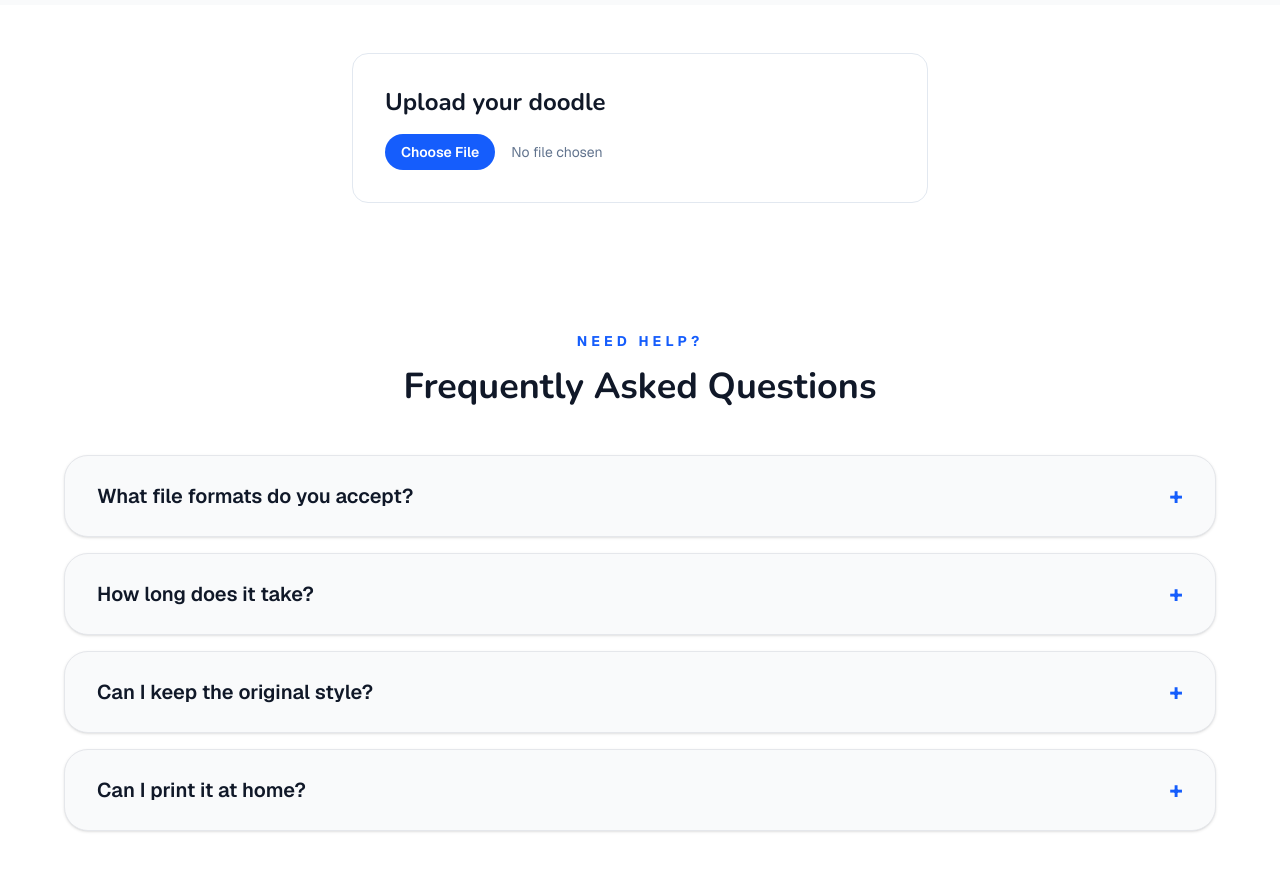
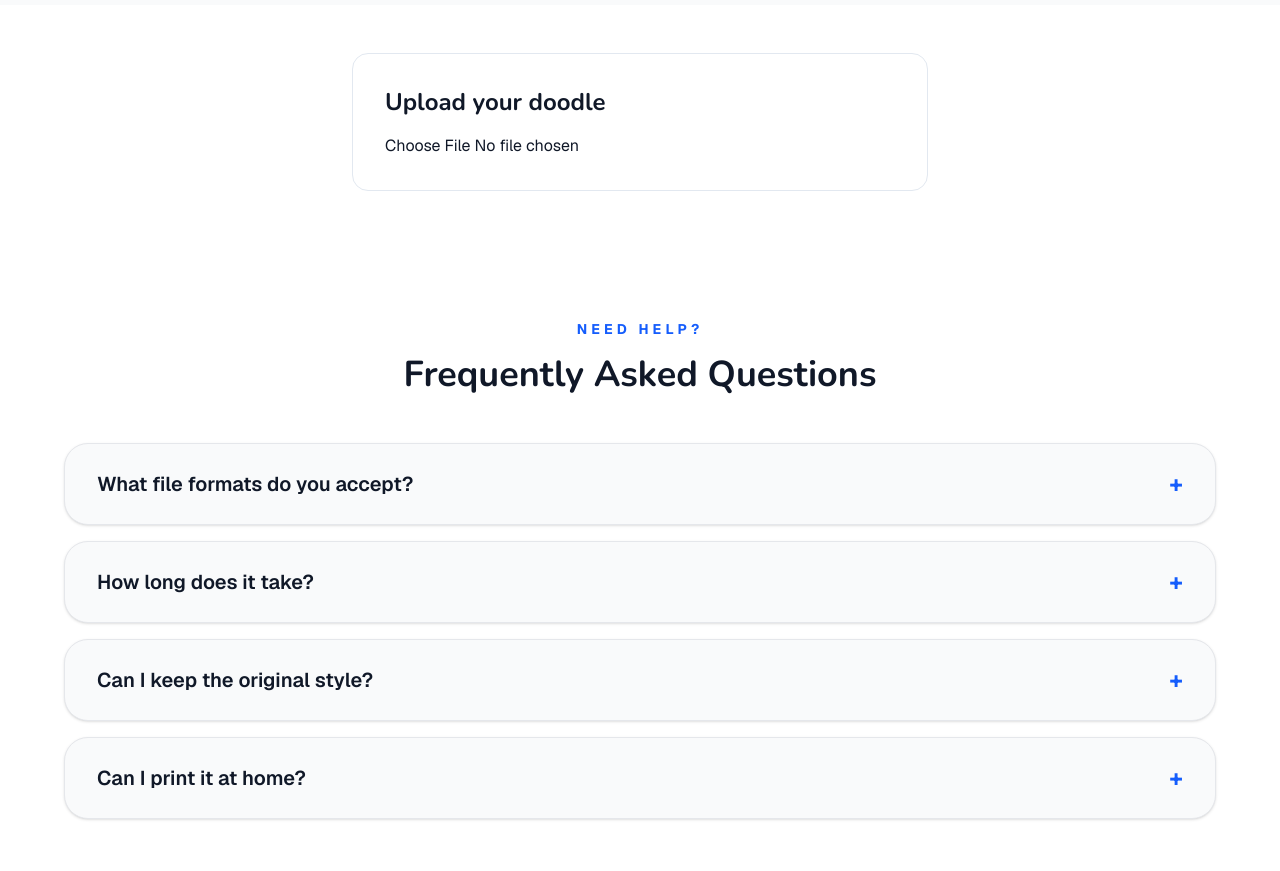
Before and after one commit to Angler6470/Forever_Scribbles, a Next.js app: page / in a window 1280 px wide. Shown: the part 1400-2271 px from the top of the page. Built offline with nearby package versions, Linux system fonts and the light colour scheme; no server answers.

Commit message:
Finished Upload Section!

```diff
--- a/app/components/Uploader.tsx
+++ b/app/components/Uploader.tsx
@@ -5,6 +5,7 @@ import { supabase } from '@/lib/supabaseConfig';
 
 export default function Uploader() {
   const [uploading, setUploading] = useState(false);
+  const [result, setResult] = useState<string | null>(null);
 
   const handleUpload = async (event: React.ChangeEvent<HTMLInputElement>) => {
     try {
@@ -16,23 +17,32 @@ export default function Uploader() {
       const fileName = `${Math.random()}.${fileExt}`;
       const filePath = `${fileName}`;
 
-      // 1. Upload to Supabase Storage Bucket 'user-uploads'
+      // 1. Upload to Supabase
       const { error: uploadError } = await supabase.storage
         .from('user-uploads')
         .upload(filePath, file);
-
       if (uploadError) throw uploadError;
 
-      // 2. Get the public URL
       const { data: publicUrlData } = supabase.storage
         .from('user-uploads')
         .getPublicUrl(filePath);
 
-      alert(`Upload Success! Link: ${publicUrlData.publicUrl}`);
-      console.log("File URL:", publicUrlData.publicUrl);
+      // 2. Call your API to transform the image
+      const response = await fetch('/api/generate', {
+        method: 'POST',
+        headers: { 'Content-Type': 'application/json' },
+        body: JSON.stringify({ image: publicUrlData.publicUrl }),
+      });
 
+      const json = await response.json();
+
+      if (json.result) {
+        setResult(json.result); // Save the output URL to state
+      } else {
+        throw new Error(json.error || "Generation failed");
+      }
     } catch (error) {
-      alert('Error uploading file!');
+      alert('Error processing image!');
       console.error(error);
     } finally {
       setUploading(false);
@@ -42,14 +52,23 @@ export default function Uploader() {
   return (
     <div id="upload" className="max-w-xl mx-auto p-8 bg-white border border-slate-200 rounded-2xl my-12">
       <h2 className="text-2xl font-bold mb-4">Upload your doodle</h2>
-      <input
-        type="file"
-        accept="image/*"
-        onChange={handleUpload}
-        disabled={uploading}
-        className="block w-full text-sm text-slate-500 file:mr-4 file:py-2 file:px-4 file:rounded-full file:border-0 file:text-sm file:font-semibold file:bg-blue-600 file:text-white hover:file:bg-blue-700"
-      />
-      {uploading && <p className="mt-4 text-blue-600 font-bold">Uploading...</p>}
+      <input type="file" accept="image/*" onChange={handleUpload} disabled={uploading} className="..." />
+
+      {uploading && <p className="mt-4 text-blue-600 font-bold">Transforming...</p>}
+
+      {/* 3. Display the Result with Watermark */}
+      {result && (
+        <div className="mt-8 relative">
+          <h3 className="font-bold mb-2">Your Coloring Page:</h3>
+          <div className="relative inline-block">
+            <img src={result} alt="Result" className="w-full rounded-lg" />
+            {/* Watermark Overlay */}
+            <div className="absolute inset-0 flex items-center justify-center opacity-30 pointer-events-none">
+              <img src="/watermark-placeholder.png" alt="Watermark" className="w-1/2" />
+            </div>
+          </div>
+        </div>
+      )}
     </div>
   );
 }
```
Also changed, not shown: public/watermark-placeholder.png (added).
